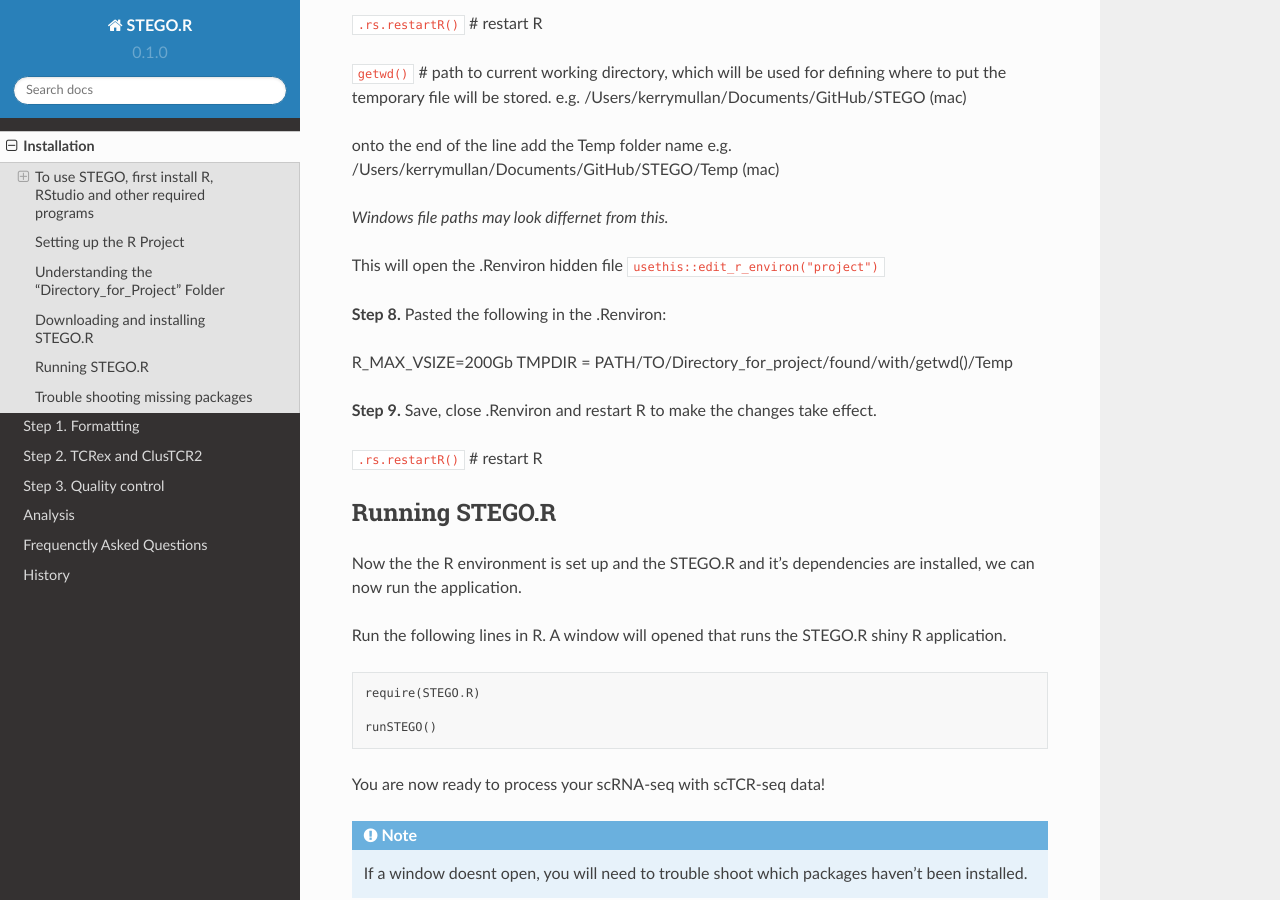
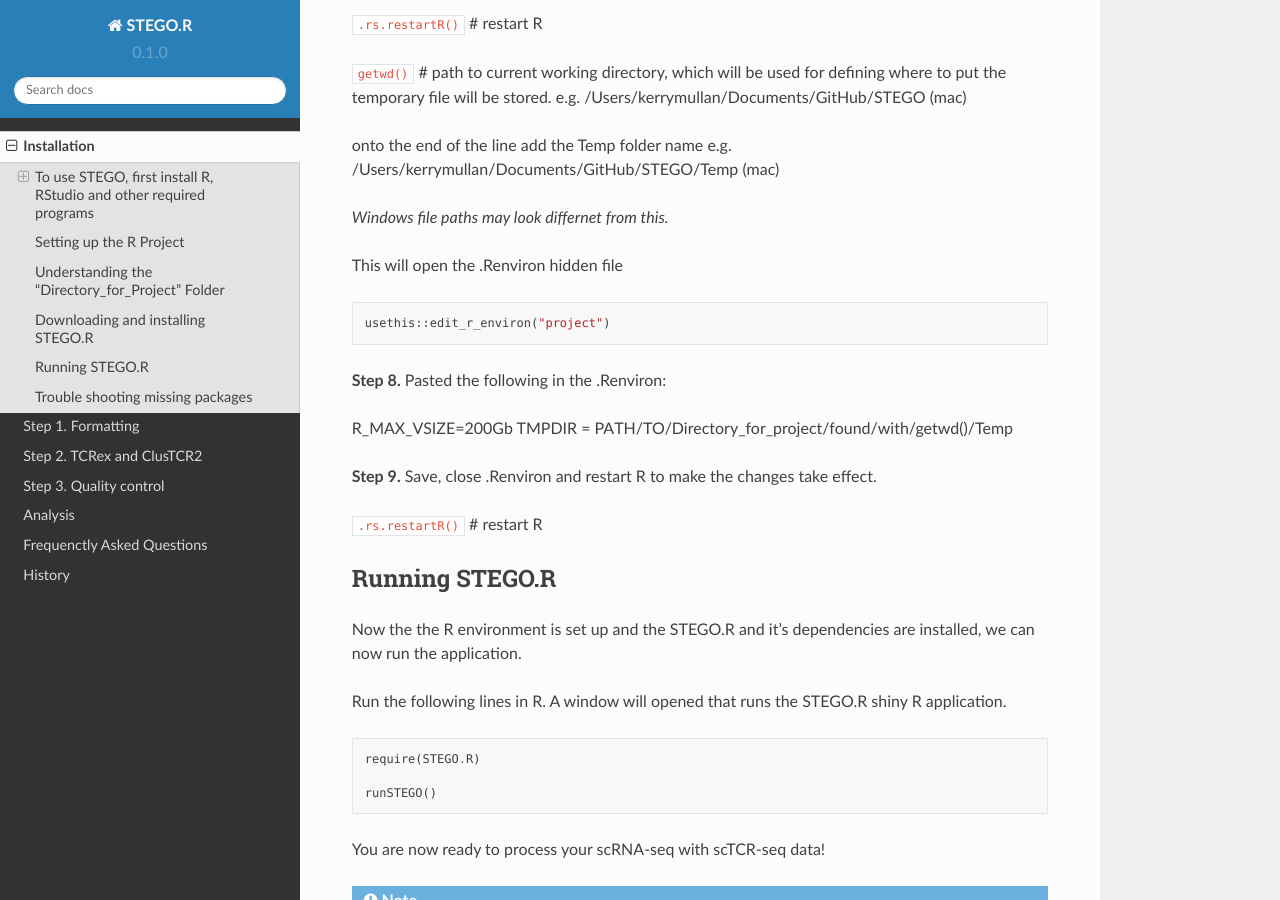
Before and after one commit to KerryAM-R/STEGOR, a Sphinx documentation site: the page built from docs/source/0.installation.rst, in a window 1280 px wide and 900 px high, scrolled down 3614 px. Built offline with Sphinx 7.4.7 and the Read the Docs theme 2.0.0, drawn with Linux system fonts in a browser that asks for light colours.

```diff
--- a/docs/source/0.installation.rst
+++ b/docs/source/0.installation.rst
@@ -82,11 +82,11 @@ This folder contains the following folder:
 
 the user will also have access to the following files
 
-   - Installing.R
-   - ClusTCR2_large.R
-   - Merging.Batch.Harmony.R
-   - Project.Rproj
-   - STEGO.R
+- Installing.R
+- ClusTCR2_large.R
+- Merging.Batch.Harmony.R
+- Project.Rproj
+- STEGO.R
 
 Downloading and installing STEGO.R
 ----------------------------------
@@ -167,7 +167,9 @@ onto the end of the line add the Temp folder name e.g. /Users/kerrymullan/Docume
 *Windows file paths may look differnet from this.*
 
 This will open the .Renviron hidden file
-``usethis::edit_r_environ("project")``
+::
+
+   usethis::edit_r_environ("project")
 
 **Step 8.** Pasted the following in the .Renviron:
 
```
